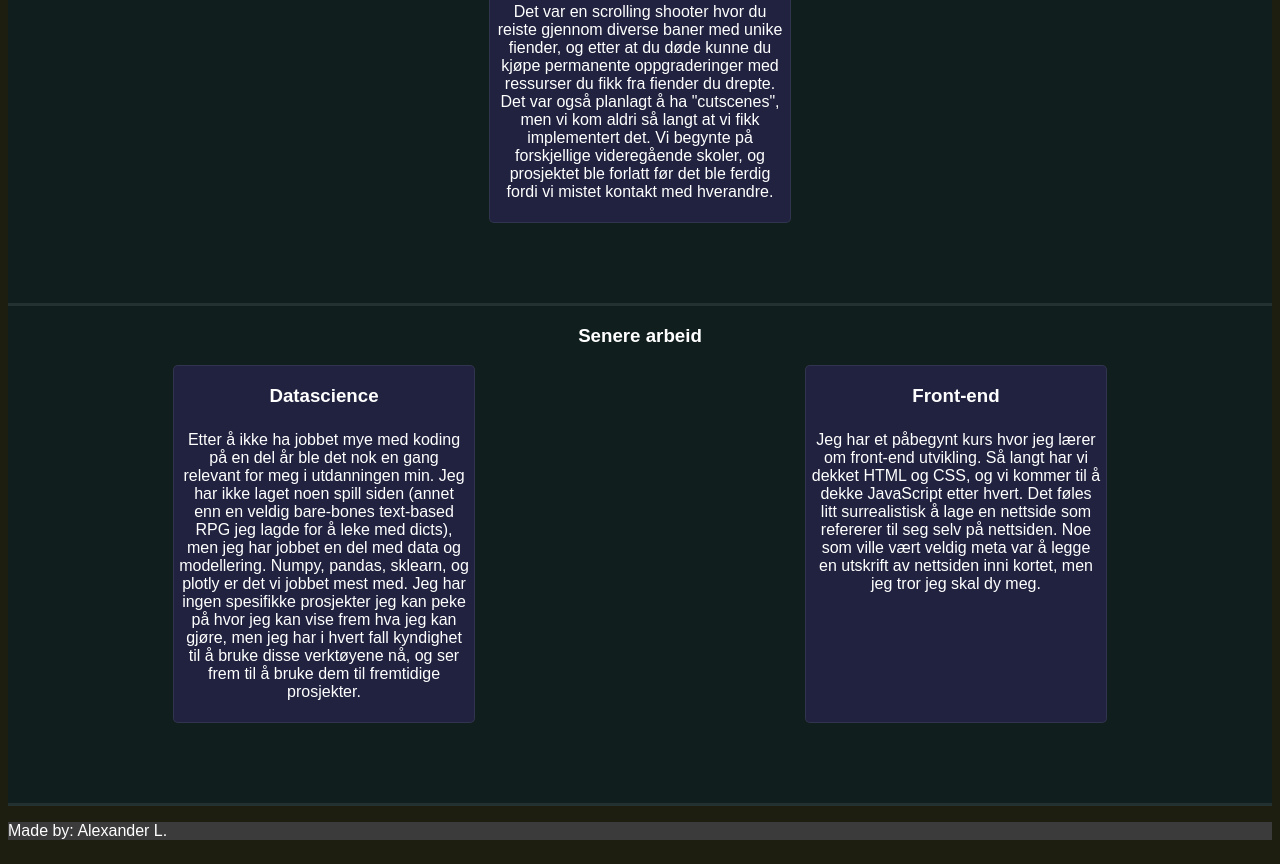
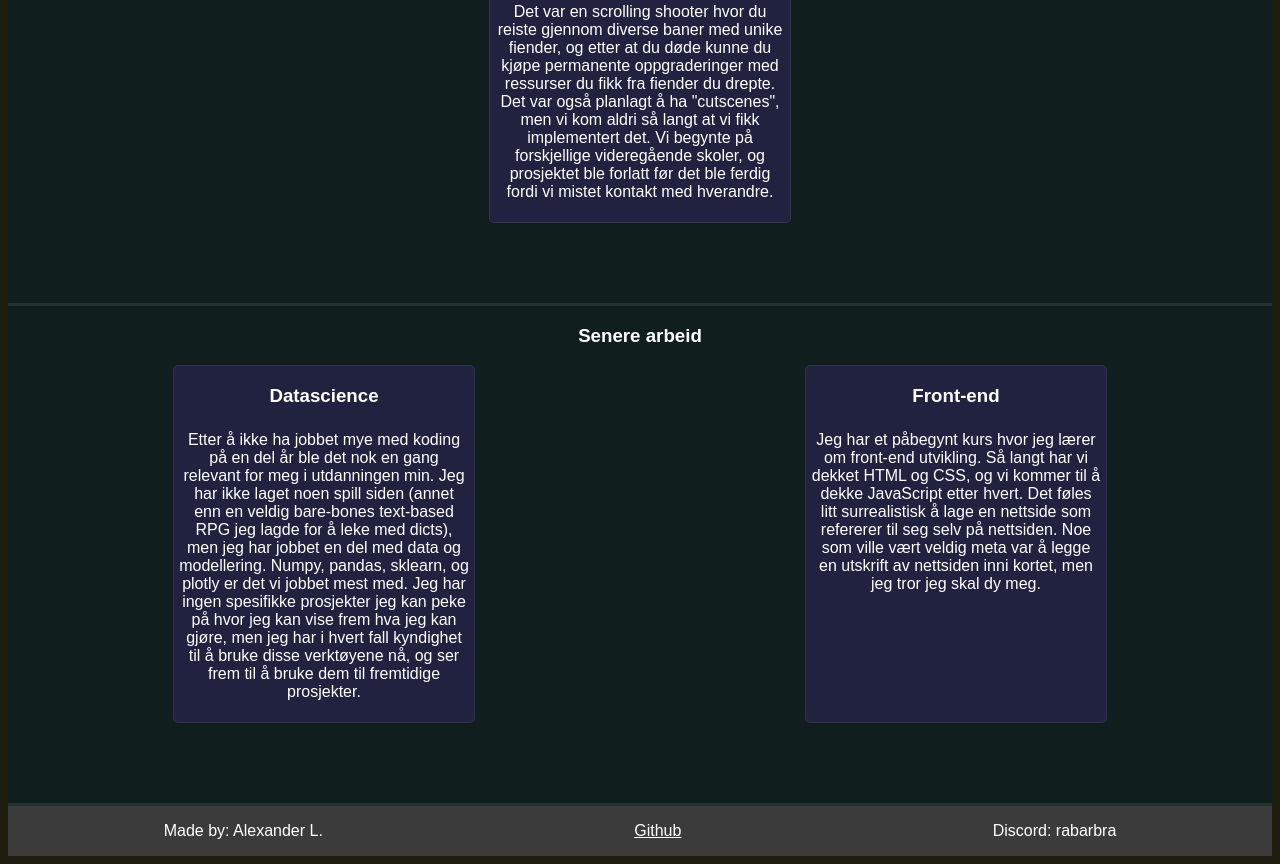
Before and after one commit to rabarbra98-cloud/khg17o1, a website: page index.html in a window 1280 px wide. Shown: the part 2533-3397 px from the top of the page. Drawn offline with Linux system fonts and the light colour scheme.

Commit message:
Final commit for O1

```diff
--- a/index.html
+++ b/index.html
@@ -214,6 +214,8 @@
       <p>
         Made by: Alexander L.
       </p>
+      <a class="gitlink" href="https://github.com/rabarbra98-cloud">Github</a>
+      <p>Discord: rabarbra</p>
     </footer>
   </body>
 </html>
--- a/styles.css
+++ b/styles.css
@@ -157,6 +157,13 @@ header {
 
 /* Footer */
 footer {
+    display:flex;
+    justify-content: space-around;
+    align-items: center;
     background-color: #3b3b3b;
     margin: 0;
 }
+
+.gitlink {
+    color: #ffffff;
+}
```
